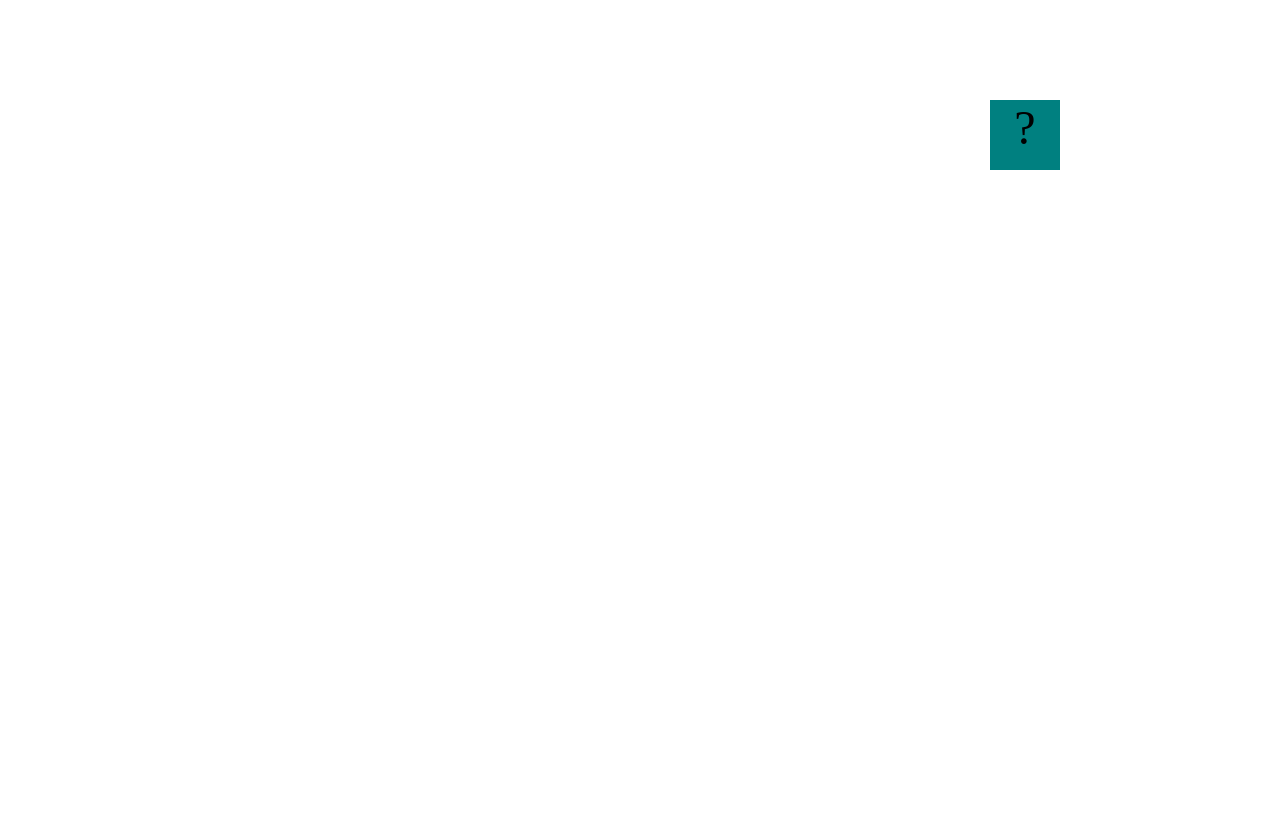
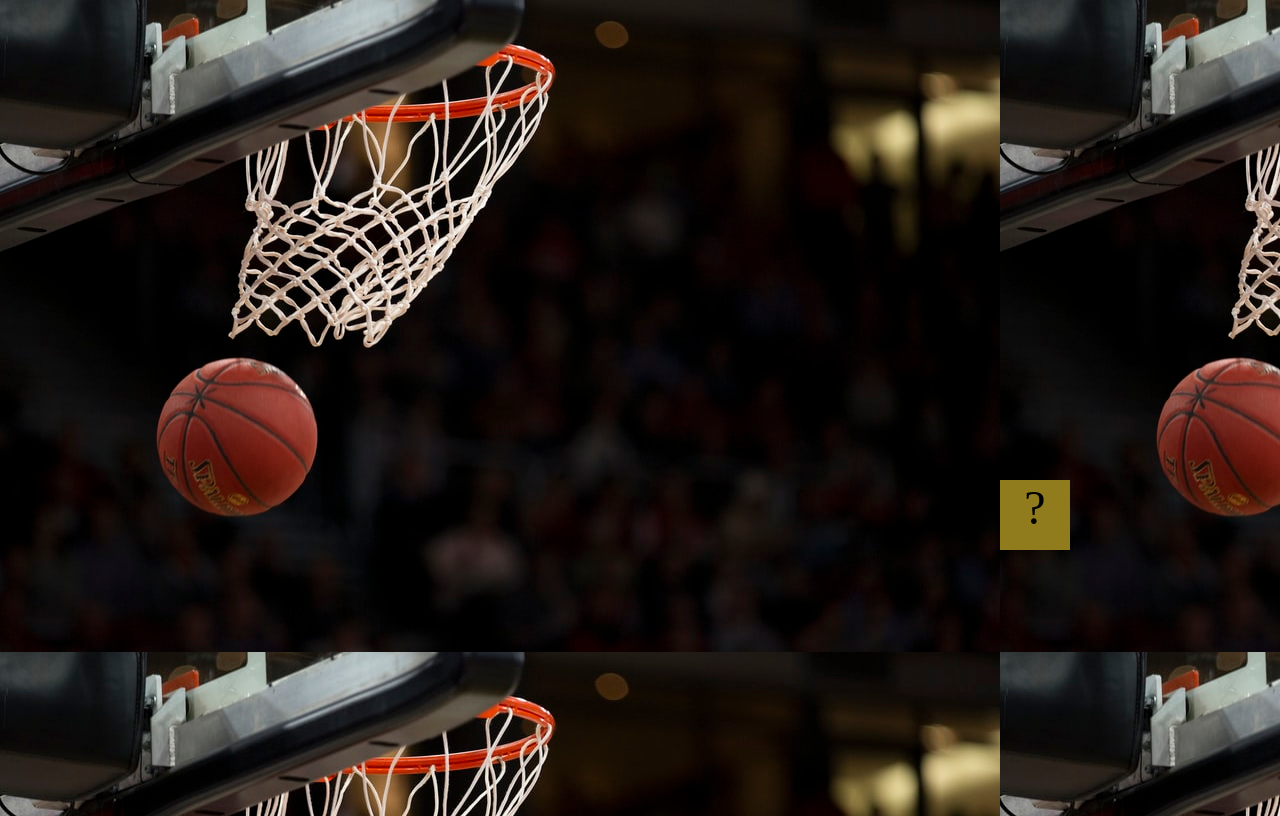
Before and after one commit to briansmith243/briansith243.github.io, a plain HTML site: page projects/bouncing-box/index.html in a window 1280 px wide. Drawn offline with Linux system fonts and the light colour scheme.

Commit message:
added background

```diff
--- a/projects/bouncing-box/index.html
+++ b/projects/bouncing-box/index.html
@@ -5,10 +5,12 @@
 	<title>Bouncing Box</title>
 	<script src="jquery.min.js"></script>
 	<style>
+
+
 		.box {
 			width: 70px;
 			height: 70px;
-			background-color: teal;
+			background-color: rgb(144, 123, 29);
 			font-size: 300%;
 			text-align: center;
 			display: block;
@@ -18,6 +20,9 @@
 		}
 		.board{
 			height: 100vh;
+			background-image: url("images/Basketball.png");
+			body {
+
 		}
 	</style>
 	<!-- 	<script src="//cdnjs.cloudflare.com/ajax/libs/jquery/2.1.1/jquery.min.js"></script> -->
@@ -47,9 +52,10 @@
 			box.on('click', handleBoxClick);
 
 			// moves the Box to a new position on the screen along the X-Axis
-			function moveBoxTo(newPositionX) {
-				box.css("left", newPositionX);
-			}
+			function moveBoxTo(newPositionX, newPositionY) {
+					box.css('left', newPositionX);
+    				box.css('top', newPositionY);
+}
 
 			// changes the text displayed on the Box
 			function changeBoxText(newText) {
@@ -61,27 +67,41 @@
 			//////////////////////////////////////////////////////////////////
 
 			// TODO 2 - Variable declarations
+			var boardHeight = jQuery(window).height();
 			var positionX = 0;
 			var points = 0;
 			var speed = 10;
-			var positionY;
-			var speedY;
+			var positionY = 0;
+			var speedY = 10;
+			var randNum;
+			var randNumY;
+
 			/*
 			This Function will be called 20 times/second. Each time it is called,
 			it should move the Box to a new location. If the box drifts off the screen
 			turn it around!
 			*/
 			function update() {
+				positionY = positionY + speedY;
+				positionX = positionX + speed;
 
-				moveBoxTo(positionX);
-				positionX = positionX + speed;
-				if (positionX > boardWidth)  {
+				moveBoxTo(positionX, positionY);
+
+				if (positionX > boardWidth - 70)  {
 					speed = -speed;
 				}
-				if (positionX < 0)  {
+				else if (positionX < 0)  {
 					speed = -speed;
 				}
+
+				if (positionY > boardHeight - 70)  {
+					speedY = -speedY;
+				}
+				else if (positionY < 0)  {
+					speedY = -speedY;
+				}
 			};
+
 
 
 			/*
@@ -90,17 +110,26 @@
 			the left side of the screen.
 			*/
 			function handleBoxClick() {
-				positionX = 0;
+				randNum = Math.random() * boardWidth;
+				randNumY = Math.random() * boardHeight;
+				positionX = randNum;
+				positionY = randNumY;
+
 				changeBoxText(points);
 				points = points +1;
 
 				if (speed > 0) {
 					speed = speed + 3;
 				}
-				if (speed < 0) {
+				else if (speed < 0) {
 				speed = speed - 3;
 				}
-
+				if (speedY > 0) {
+					speedY = speedY + 3;
+				}
+				else if (speedY < 0) {
+				speedY = speedY - 3;
+				}
 			};
 		})();
 	</script>
```
Also changed, not shown: projects/bouncing-box/images/Basketball.png (added), projects/bouncing-box/images/mj(1).png (added).
